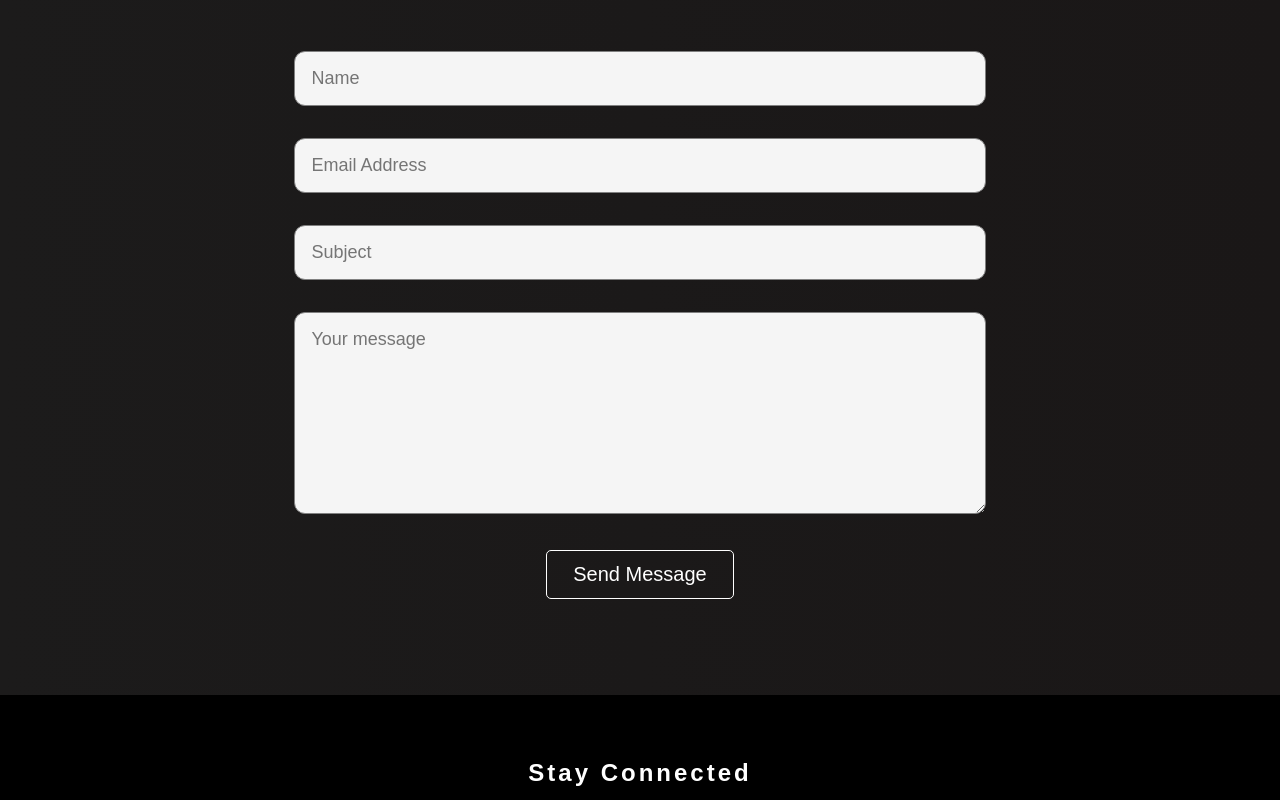
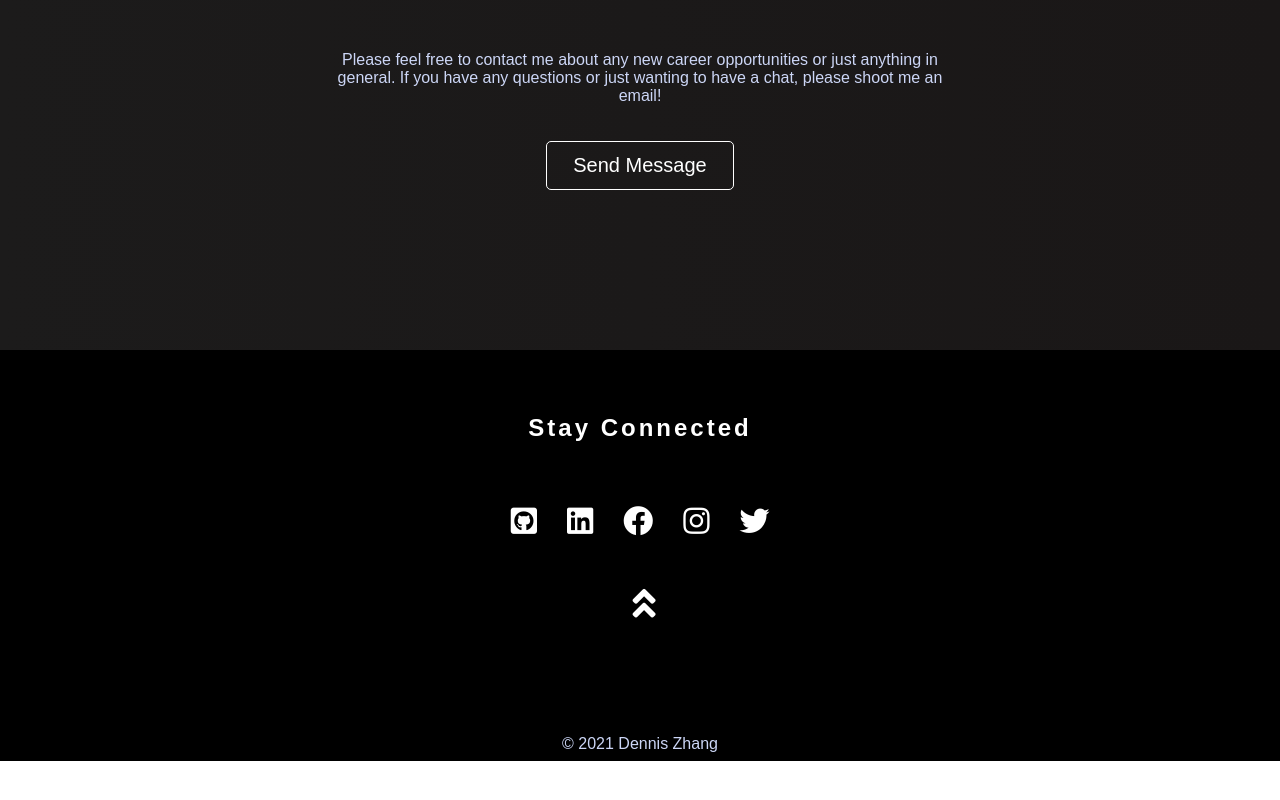
Before and after one commit to Dennayz/dennayz.github.io, a React (Create React App) app: page /#/ in a window 1280 px wide. Shown: the part 3760-4560 px from the top of the page. After the commit the page ends 4521 px from the top, so only its background shows below. Built offline with nearby package versions, Linux system fonts and the light colour scheme.

Commit message:
refactor contact footer page

```diff
--- a/src/components/Contact.js
+++ b/src/components/Contact.js
@@ -2,94 +2,24 @@ import React, { useState, useEffect } from "react";
 import emailjs from "emailjs-com";
 import { Button } from "./Button";
 import "./styles/Contact.css";
+// import "./styles/StayConnected.css";
+import SocialMedia from "./SocialMedia";
+import { animateScroll as scroll } from "react-scroll";
 
 const Contact = () => {
-  const [message, setMessage] = useState("");
-
-  function sendEmail(e) {
-    e.preventDefault();
-
-    setMessage("Thank you for your message!");
-
-    emailjs
-      .sendForm(
-        "service_mz97bdy",
-        "template_tk83im9",
-        e.target,
-        "user_ji6yGcTxswBuJB2nCNN5Y"
-      )
-      .then(
-        (result) => {
-          console.log(result.text);
-        },
-        (error) => {
-          console.log(error.text);
-        }
-      );
-    e.target.reset();
-  }
-
-  useEffect(() => {
-    let messageTimer = setTimeout(() => {
-      setMessage("");
-    }, 5000); // wait 5 seconds, then reset to no message
-
-    return () => {
-      clearTimeout(messageTimer);
-    };
-  }, [message]);
-
   return (
-    <div id="contact" className="contact-container">
+    <footer id="contact" className="contact-container">
       <h1 className="contact-header">Contact Me</h1>
       <div className="contact-container-info">
-        <form className="contact-form" onSubmit={sendEmail}>
-          <div className="row pt-5 mx-auto">
-            <div className="col-8 form-group mx-auto">
-              <input
-                id="name-id"
-                type="text"
-                className="form-control"
-                placeholder="Name"
-                name="name"
-                minLength="5"
-                required
-              />
-            </div>
-            <div className="col-8 form-group pt-2 mx-auto">
-              <input
-                id="email-id"
-                type="email"
-                className="form-control"
-                placeholder="Email Address"
-                name="email"
-                required
-              />
-            </div>
-            <div className="col-8 form-group pt-2 mx-auto">
-              <input
-                id="subject-id"
-                type="text"
-                className="form-control"
-                placeholder="Subject"
-                name="subject"
-                minLength="5"
-                required
-              />
-            </div>
-            <div className="col-8 form-group pt-2 mx-auto">
-              <textarea
-                className="form-control"
-                id="message-id"
-                cols="30"
-                rows="8"
-                placeholder="Your message"
-                name="message"
-                minLength="10"
-                required
-              ></textarea>
-            </div>
-            <div className="col-8 pt-3 mx-auto">
+        <p className="contact-info">
+          Please feel free to contact me about any new career opportunities or
+          just anything in general. If you have any questions or just wanting to
+          have a chat, please shoot me an email!
+        </p>
+        <br />
+        <br />
+        <a href="mailto:dza48@sfu.ca">
+          {" "}
           <Button
             className="btns"
             buttonStyle="btn--outline"
@@ -97,13 +27,111 @@ const Contact = () => {
           >
             Send Message
           </Button>
+        </a>
       </div>
-            <div className="submit-message">{message}</div>
-          </div>
-        </form>
-      </div>
-    </div>
+    </footer>
   );
 };
 
 export default Contact;
+
+// const [message, setMessage] = useState("");
+
+// function sendEmail(e) {
+//   e.preventDefault();
+
+//   setMessage("Thank you for your message!");
+
+//   emailjs
+//     .sendForm(
+//       "service_mz97bdy",
+//       "template_tk83im9",
+//       e.target,
+//       "user_ji6yGcTxswBuJB2nCNN5Y"
+//     )
+//     .then(
+//       (result) => {
+//         console.log(result.text);
+//       },
+//       (error) => {
+//         console.log(error.text);
+//       }
+//     );
+//   e.target.reset();
+// }
+
+// useEffect(() => {
+//   let messageTimer = setTimeout(() => {
+//     setMessage("");
+//   }, 5000); // wait 5 seconds, then reset to no message
+
+//   return () => {
+//     clearTimeout(messageTimer);
+//   };
+// }, [message]);
+
+// return (
+//   <div id="contact" className="contact-container">
+//     <h1 className="contact-header">Contact Me</h1>
+//     <div className="contact-container-info">
+//       <form className="contact-form" onSubmit={sendEmail}>
+//         <div className="row pt-5 mx-auto">
+//           <div className="col-8 form-group mx-auto">
+//             <input
+//               id="name-id"
+//               type="text"
+//               className="form-control"
+//               placeholder="Name"
+//               name="name"
+//               minLength="5"
+//               required
+//             />
+//           </div>
+//           <div className="col-8 form-group pt-2 mx-auto">
+//             <input
+//               id="email-id"
+//               type="email"
+//               className="form-control"
+//               placeholder="Email Address"
+//               name="email"
+//               required
+//             />
+//           </div>
+//           <div className="col-8 form-group pt-2 mx-auto">
+//             <input
+//               id="subject-id"
+//               type="text"
+//               className="form-control"
+//               placeholder="Subject"
+//               name="subject"
+//               minLength="5"
+//               required
+//             />
+//           </div>
+//           <div className="col-8 form-group pt-2 mx-auto">
+//             <textarea
+//               className="form-control"
+//               id="message-id"
+//               cols="30"
+//               rows="8"
+//               placeholder="Your message"
+//               name="message"
+//               minLength="10"
+//               required
+//             ></textarea>
+//           </div>
+//           <div className="col-8 pt-3 mx-auto">
+//             <Button
+//               className="btns"
+//               buttonStyle="btn--outline"
+//               buttonSize="btn--large"
+//             >
+//               Send Message
+//             </Button>
+//           </div>
+//           <div className="submit-message">{message}</div>
+//         </div>
+//       </form>
+//     </div>
+//   </div>
+// );
--- a/src/components/StayConnected.js
+++ b/src/components/StayConnected.js
@@ -41,6 +41,9 @@ const StayConnected = () => {
           <i className="fa fa-angle-double-up"></i>
         </div>
       </div>
+      <div className="updated-at">
+        <span>© 2021 Dennis Zhang</span>
+      </div>
     </footer>
   );
 };
--- a/src/components/styles/Contact.css
+++ b/src/components/styles/Contact.css
@@ -1,6 +1,6 @@
 .contact-container {
   background: linear-gradient(90deg, rgb(28, 27, 27) 0%, rgb(26, 23, 23) 100%);
-  padding: 4rem;
+  padding: 4rem 4rem 10rem 4rem;
   text-align: center;
 }
 
@@ -10,6 +10,15 @@
   font-size: 3rem;
   padding-bottom: 3rem;
   color: white;
+}
+
+.contact-container-info {
+  margin: 0 auto;
+  max-width: 630px;
+}
+
+.contact-info {
+  color: #ccd6f6;
 }
 
 .form-control {
@@ -39,7 +48,7 @@
 
 @media screen and (max-width: 960px) {
   .contact-container {
-    padding: 1rem;
+    padding: 1rem 1rem 4rem 1rem;
   }
   .form-control {
     float: none;
--- a/src/components/styles/StayConnected.css
+++ b/src/components/styles/StayConnected.css
@@ -12,13 +12,13 @@
 }
 
 .bottom-to-top {
-  padding: 2rem;
+  padding: 2rem 2rem 5rem 2rem;
   text-align: center;
 }
 
-.go-top {
+/* .go-top {
   cursor: pointer;
-}
+} */
 
 .go-top:hover {
   transform: scale(1.2);
@@ -30,4 +30,10 @@
   margin-left: 0.5rem;
   font-size: 2.3rem;
   color: white;
+  cursor: pointer;
 }
+
+.updated-at {
+  padding: 2rem 2rem 0.5rem 2rem;
+  color: #ccd6f6;
+}
```
Lines whose indentation alone changed are shown as unchanged.
